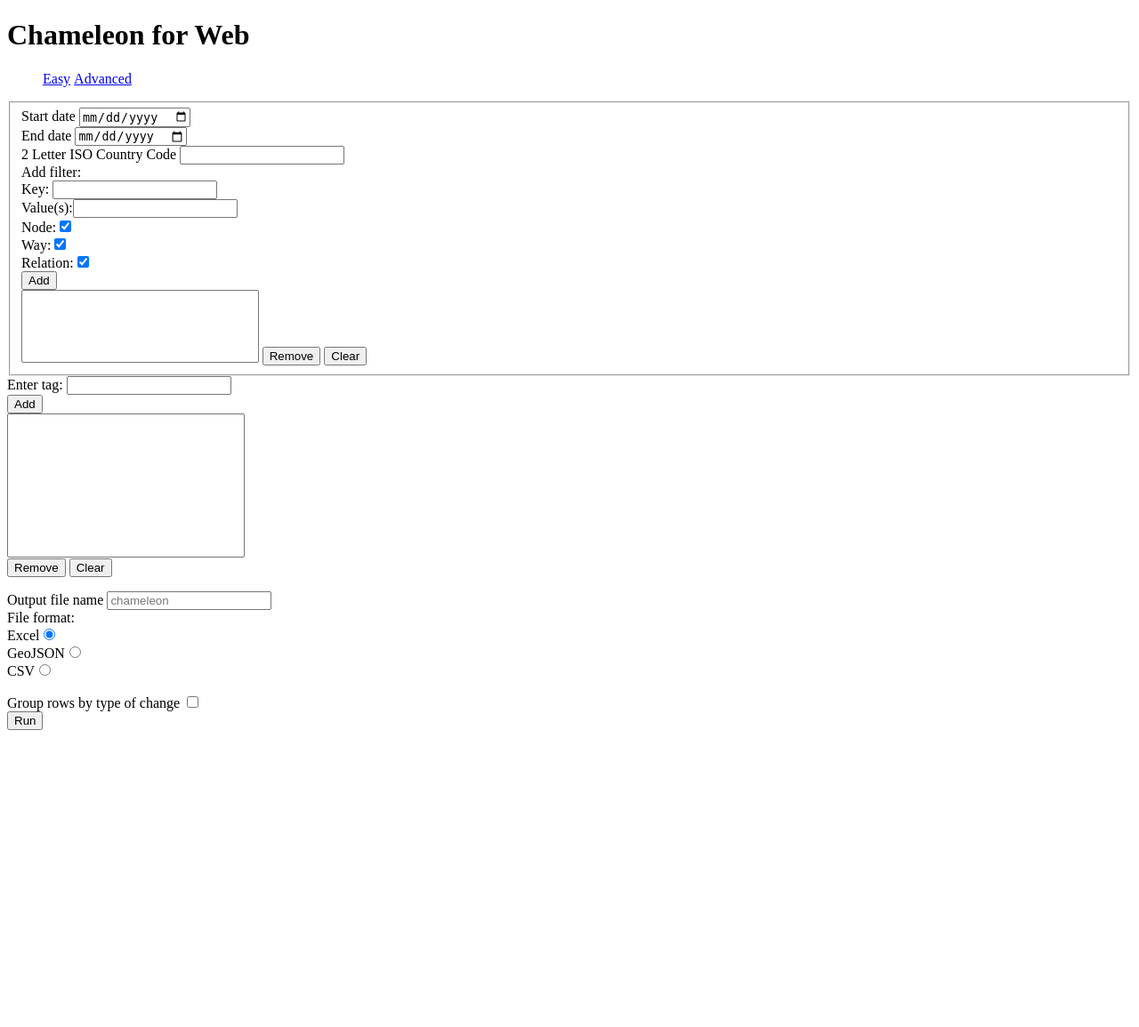
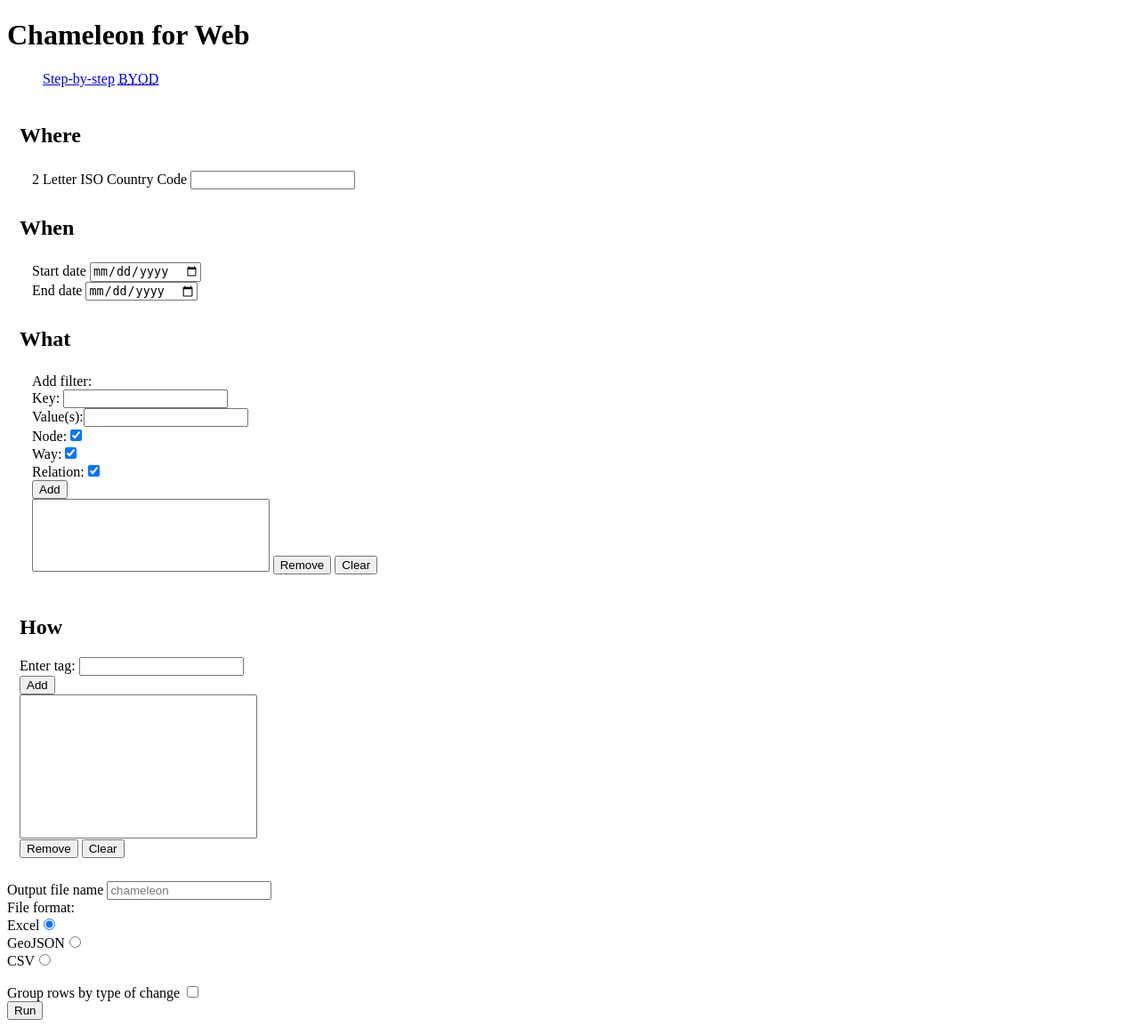
Before and after one commit to KaartGroup/Chameleon, a Flask app: page / in a window 1280 px wide. Shown: the whole page at 89% size. Before the commit the page ends 821 px from the top, so only its background shows below. Run offline with Flask 2, Linux system fonts and the light colour scheme; data that the repository does not hold is empty; parts of the project's set-up code (start-up, migrations or seed data) failed here and were passed over.

Commit message:
Separate easy mode into steps

```diff
--- a/chameleon/flask/static/main.css
+++ b/chameleon/flask/static/main.css
@@ -24,3 +24,7 @@ label {
 ul#tabmenu li {
     display: inline;
 }
+
+fieldset {
+    border: none;
+}
--- a/chameleon/flask/templates/home.html
+++ b/chameleon/flask/templates/home.html
@@ -14,18 +14,42 @@
     <h1>Chameleon for Web</h1>
     <form enctype="multipart/form-data" method="POST" id="mainform">
         <ul id="tabmenu">
-            <li><a href="#">Easy</a></li>
-            <li><a href="#manualtab">Advanced</a></li>
+            <li><a href="#">Step-by-step</a></li>
+            <li>
+                <a href="#manualtab"><abbr title="Bring Your Own Data">BYOD</abbr></a
+                    >
+                </li>
             </ul>
             <div class="tabcontainer">
                 <fieldset class="tabbedpage" id="manualtab">
-                <label>Old file <input type="file" name="old" required
+                    <h2>Bring Your Own Data</h2>
+                    <label
+                        >Old file <input type="file" name="old" required
                     /></label>
-                <label>New file <input type="file" name="new" required
+                    <label
+                        >New file <input type="file" name="new" required
                     /></label>
                 </fieldset>
                 <fieldset class="tabbedpage" id="easytab">
-                <label>Start date
+                    <h2 class="stepHeading">Where</h2>
+                    <fieldset id="whereStep">
+                        <label
+                            >2 Letter ISO Country Code
+                            <!-- Need to replace this with a AJAX search of some sort
+                            Hit either an internal pycountry instance or Nominatim -->
+                            <input
+                                type="text"
+                                name="location"
+                                maxlength="2"
+                                pattern="[A-z]{2}"
+                                required
+                            />
+                        </label>
+                    </fieldset>
+                    <h2 class="stepHeading">When</h2>
+                    <fieldset id="whenStep">
+                        <label
+                            >Start date
                             <input
                                 type="date"
                                 name="startdate"
@@ -33,62 +57,75 @@
                                 required
                             />
                         </label>
-                <label>End date
-                        <input type="date" name="enddate" min="2012-09-12" />
+                        <label
+                            >End date
+                            <input
+                                type="date"
+                                name="enddate"
+                                min="2012-09-12"
+                            />
                         </label>
-                <label>2 Letter ISO Country Code
-                        <input
-                            type="text"
-                            name="location"
-                            maxlength="2"
-                            pattern="[A-z]{2}"
-                            required
-                    /></label>
-                <div>
+                    </fieldset>
+                    <h2 class="stepHeading">What</h2>
+                    <fieldset id="whatStep">
                         Add filter:
-                    <label>Key:
+                        <label
+                            >Key:
                             <input type="text" id="filterAddField" />
                         </label>
-                    <label>Value(s):<input
+                        <label
+                            >Value(s):<input
                                 type="text"
                                 id="filterValueField"
                                 pattern="[A-z:,| ]"
                                 title="Separate multiple values with commas (,), spaces, or pipes (|). Use asterisk (*) for all values"
                             />
                         </label>
-                    <label>Node:<input
+                        <label
+                            >Node:<input
                                 type="checkbox"
                                 value="n"
                                 name="filterTypeBox"
                                 checked
                         /></label>
-                    <label>Way:<input
+                        <label
+                            >Way:<input
                                 type="checkbox"
                                 value="w"
                                 name="filterTypeBox"
                                 checked
                         /></label>
-                    <label>Relation:<input
+                        <label
+                            >Relation:<input
                                 type="checkbox"
                                 value="r"
                                 name="filterTypeBox"
                                 checked
                         /></label>
 
-                    <button type="button" id="filterAddButton">Add</button>
+                        <button type="button" id="filterAddButton">
+                            Add
+                        </button>
                         <br />
-                    <select name="filters" size="5" id="filterList" multiple></select>
+                        <select
+                            name="filters"
+                            size="5"
+                            id="filterList"
+                            multiple
+                        ></select>
                         <button type="button" id="filterRemoveButton">
                             Remove
                         </button>
                         <button type="button" id="filterClearButton">
                             Clear
                         </button>
-                </div>
+                    </fieldset>
                 </fieldset>
             </div>
-
-        <label>Enter tag:
+            <fieldset id="howStep">
+                <h2 class="stepHeading">How</h2>
+                <label
+                    >Enter tag:
                     <input list="tagAutocomplete" type="text" id="tagAddField"
                 /></label>
                 <datalist id="tagAutocomplete"></datalist>
@@ -99,25 +136,32 @@
                 <br />
                 <button type="button" id="tagRemoveButton">Remove</button>
                 <button type="button" id="tagClearButton">Clear</button>
+            </fieldset>
             <p>
-            <label>Output file name
+                <label
+                    >Output file name
                     <input type="text" name="output" placeholder="chameleon"
-                /></label> File format:
-            <label>Excel<input
+                /></label>
+                File format:
+                <label
+                    >Excel<input
                         value="excel"
                         type="radio"
                         name="file_format"
                         checked
                 /></label>
-            <label>GeoJSON<input
+                <label
+                    >GeoJSON<input
                         value="geojson"
                         type="radio"
                         name="file_format"
                 /></label>
-            <label>CSV<input value="csv" type="radio" name="file_format"
+                <label
+                    >CSV<input value="csv" type="radio" name="file_format"
                 /></label>
             </p>
-        <label>Group rows by type of change
+            <label
+                >Group rows by type of change
                 <input type="checkbox" name="grouping"
             /></label>
 
@@ -128,5 +172,4 @@
             <progress id="progressbar"></progress>
         </label>
     </body>
-
 </html>
```
Lines whose indentation alone changed are shown as unchanged.
